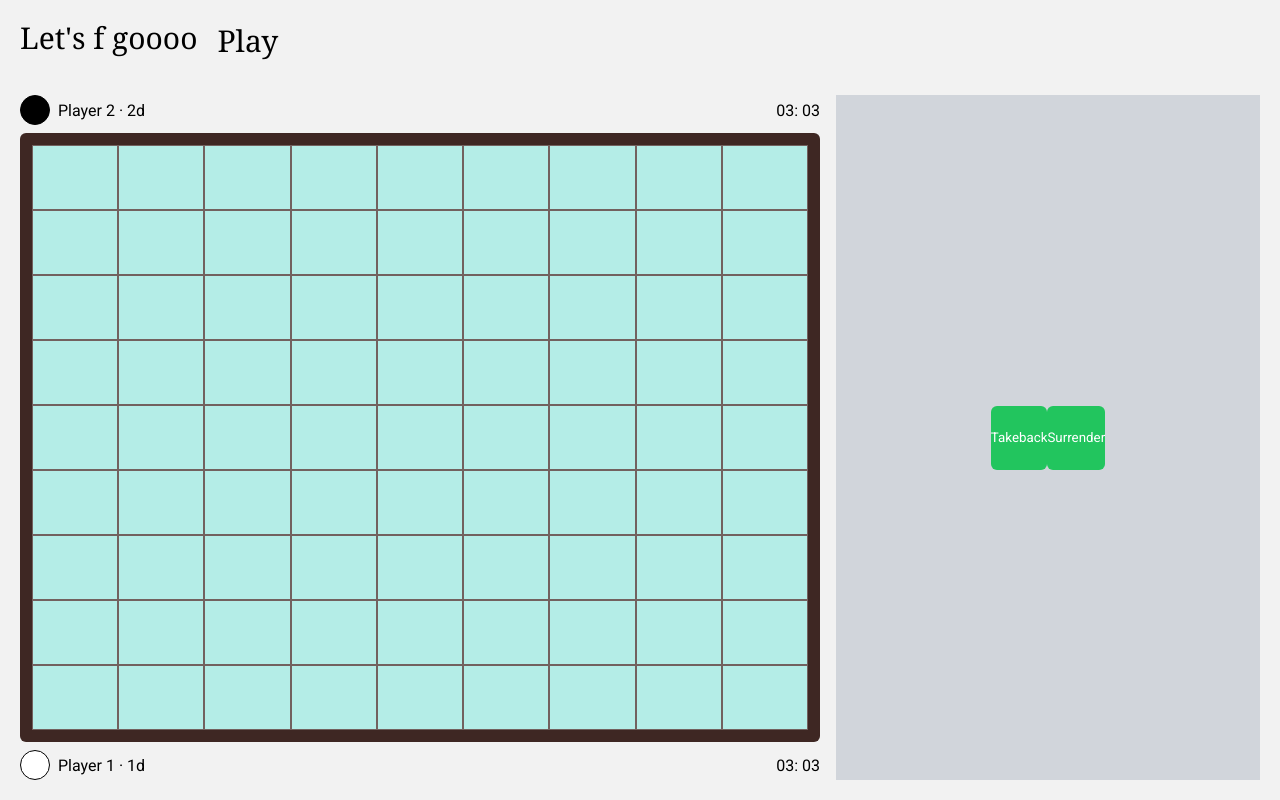
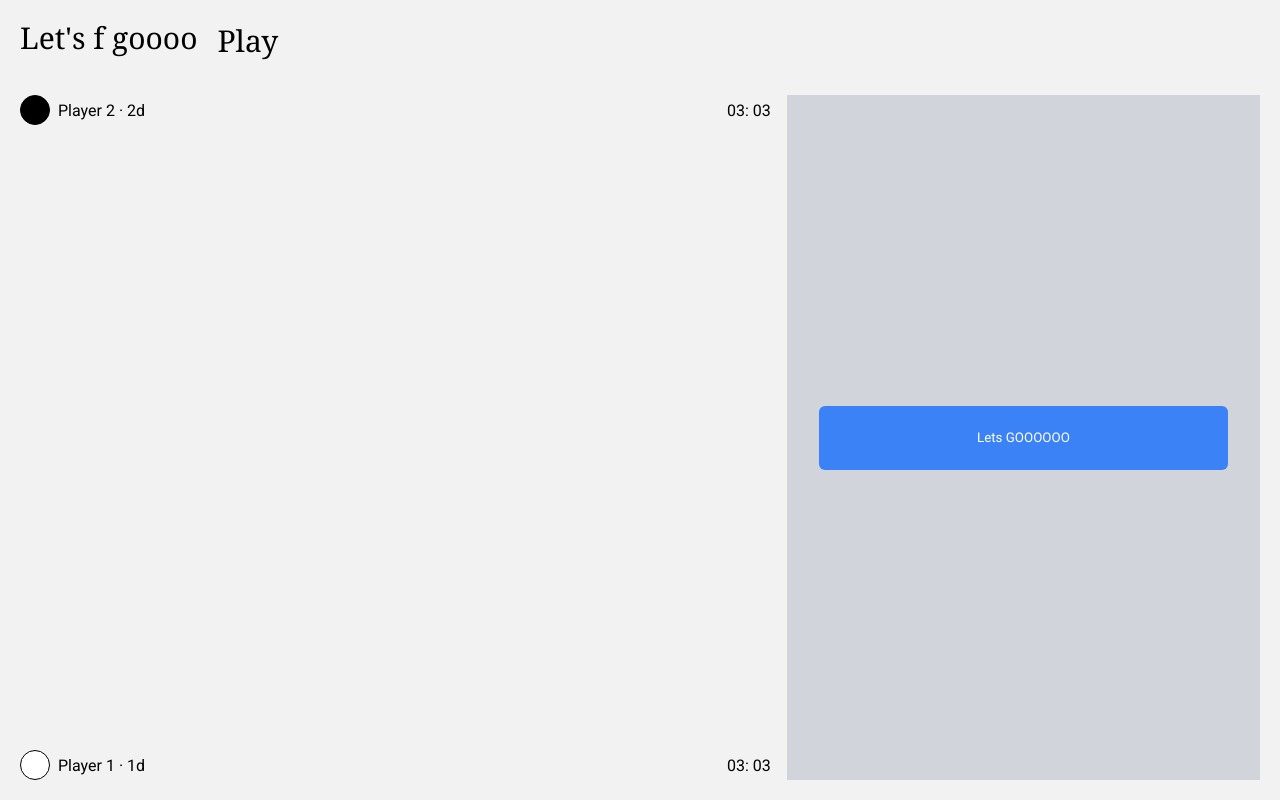
Before and after one commit to MarkNerdi/letsfgo, a SvelteKit app: page /play in a window 1280 px wide. Built offline with nearby package versions, Linux system fonts and the light colour scheme.

Commit message:
add game status

```diff
--- a/src/lib/game/enums.ts
+++ b/src/lib/game/enums.ts
@@ -8,3 +8,9 @@ export enum PlayerColor {
     White = 1,
     Black = 2
 }
+
+export enum GameStatus {
+    NotStarted,
+    InProgress,
+    Ended
+}
--- a/src/lib/game/game.ts
+++ b/src/lib/game/game.ts
@@ -1,5 +1,5 @@
 import { derived, get, writable, type Writable, type Readable } from 'svelte/store';
-import { FieldState } from './enums';
+import { FieldState, GameStatus } from './enums';
 import type { BoardState } from './types';
 import sound from '$lib/assets/sounds/vine-boom.mp3';
 import { getLibertiesOfUnit, getSurroundingUnitsFromUnit, getUnitContainingCoordinates } from '$lib/game/utils';
@@ -7,6 +7,7 @@ import { getLibertiesOfUnit, getSurroundingUnitsFromUnit, getUnitContainingCoord
 export class Game {
     public width: number;
     public height: number;
+    public status: Writable<GameStatus>;
     public boardState: Writable<BoardState>;
     public history: Writable<string[]>;
     public currentPlayer: Readable<FieldState>;
@@ -19,14 +20,19 @@ export class Game {
             return Array.from({ length: width }, () => FieldState.Empty);
         }));
         this.history = writable([]);
-        this.currentPlayer = derived([this.history], history => {
+        this.currentPlayer = derived([this.history], ([history]) => {
             return history.length % 2 === 0 ? FieldState.Black : FieldState.White;
         });
+        this.status = writable(GameStatus.NotStarted);
     }
 
     setStone(stone: FieldState, x: number, y: number): void {
         if (x >= this.width || x < 0 || y >= this.height || y < 0) {
             throw Error;
+        }
+
+        if (get(this.history).length === 0) {
+            this.status.set(GameStatus.InProgress);
         }
 
         this.history.update(history => {
--- a/src/routes/(app)/play/+page.svelte
+++ b/src/routes/(app)/play/+page.svelte
@@ -1,14 +1,16 @@
 <script lang="ts">
     import PlayerInfo from '$lib/components/PlayerInfo.svelte';
     import GameComp from '$lib/game/GameComp.svelte';
-    import { PlayerColor } from '$lib/game/enums';
+    import { GameStatus, PlayerColor } from '$lib/game/enums';
     import { Game } from '$lib/game/game';
 
-    let game: Game = new Game(9, 9);
+    let game: Game | undefined = undefined;
 
     function startNewGame(): void {
         game = new Game(9, 9);
     }
+
+    $: status = game?.status;
 </script>
 
 <play-view>
@@ -32,13 +34,21 @@
 
 
   <controlls-container>
-        {#if game && game.state !== 'finished'}
-        <div class="flex flex-row gap-4">
-            <button on:click={startNewGame}>Takeback</button>
-            <button on:click={startNewGame}>Surrender</button>
-        </div>
+        {#if game && $status !== GameStatus.Ended}
+        <button-container>
+            <button on:click={() => {
+                console.log('clicked');
+            }}>
+                Takeback
+            </button>
+            <button on:click={() => {
+                console.log('clicked');
+            }}>
+                Surrender
+            </button>
+        </button-container>
         {:else}
-            <button on:click={startNewGame}>Lets GOOOOOO</button>
+            <button class="primary" on:click={startNewGame}>Lets GOOOOOO</button>
         {/if}
   </controlls-container>
 </play-view>
@@ -56,7 +66,7 @@
 
     game-container {
         @apply h-full w-[800px];
-        @apply flex flex-col justify-center items-center gap-2;
+        @apply flex flex-col justify-between items-center gap-2;
     }
 
     controlls-container {
@@ -65,8 +75,17 @@
         @apply bg-gray-300;
     }
 
+    button-container {
+        @apply w-full;
+        @apply flex flex-row justify-between items-center gap-4;
+    }
+
     button {
         @apply w-full h-16 rounded-md;
-        @apply bg-green-500 text-white cursor-pointer;
+        @apply bg-gray-500 text-white cursor-pointer;
+
+        &.primary {
+            @apply bg-blue-500;
+        }
     }
 </style>
```
